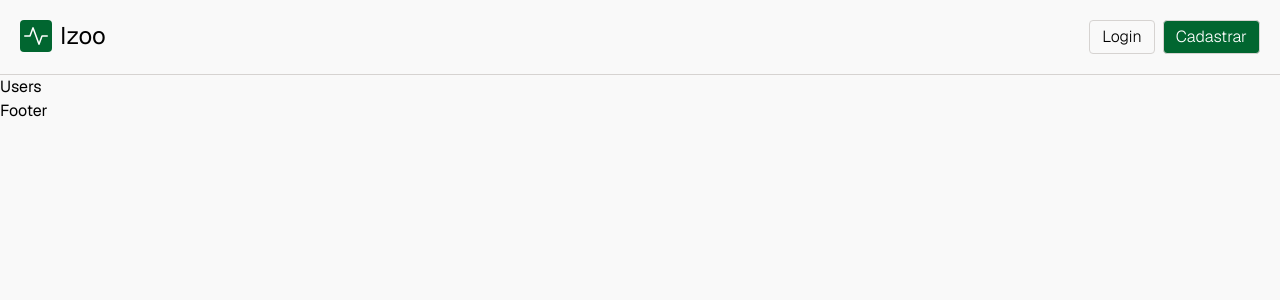
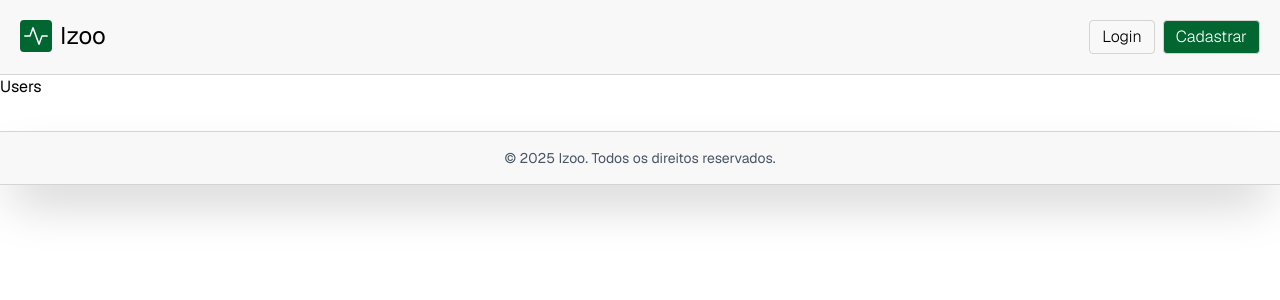
Before and after one commit to Dev-Diogelucasc/IFTM_iZoo_PIE4-frontend, a React (Vite) app: page /usuarios in a window 1280 px wide. Shown: the top 300 px of the page. Built offline with nearby package versions, Linux system fonts and the light colour scheme.

Commit message:
feat: created footer

```diff
--- a/src/App.css
+++ b/src/App.css
@@ -1,5 +1,4 @@
 body {
     margin: 0;
     padding: 0;
-    height: 500px;
 }
--- a/src/components/footer/Footer.jsx
+++ b/src/components/footer/Footer.jsx
@@ -1,9 +1,13 @@
-import React from 'react'
+import React from "react";
 
 const Footer = () => {
   return (
-    <div>Footer</div>
-  )
-}
+    <footer className="w-full border-stone-300 border-t border-b shadow-2xl mb-3 bg-[#F8F8F8] py-4 mt-8">
+      <div className="max-w-6xl mx-auto px-4 text-center text-gray-600 text-sm">
+        © {new Date().getFullYear()}  Izoo. Todos os direitos reservados.
+      </div>
+    </footer>
+  );
+};
 
-export default Footer
+export default Footer;
--- a/src/components/navBar/NavBar.jsx
+++ b/src/components/navBar/NavBar.jsx
@@ -4,7 +4,7 @@ import { Link } from "react-router-dom";
 
 const NavBar = () => {
   return (
-    <nav className="flex justify-between p-5 border-b-1 border-stone-300">
+    <nav className="flex justify-between p-5 border-b-1 bg-[#F8F8F8] border-stone-300">
       <Link to="/">
         <div className="flex items-center gap-2">
           <div className="bg-green-800 h-8 w-8 rounded flex items-center justify-center">
--- a/src/index.css
+++ b/src/index.css
@@ -3,7 +3,3 @@
 *{
     font-family: "Geist", sans-serif;
 }
-
-body {
-    background-color: #F9F9F9;
-}
```
